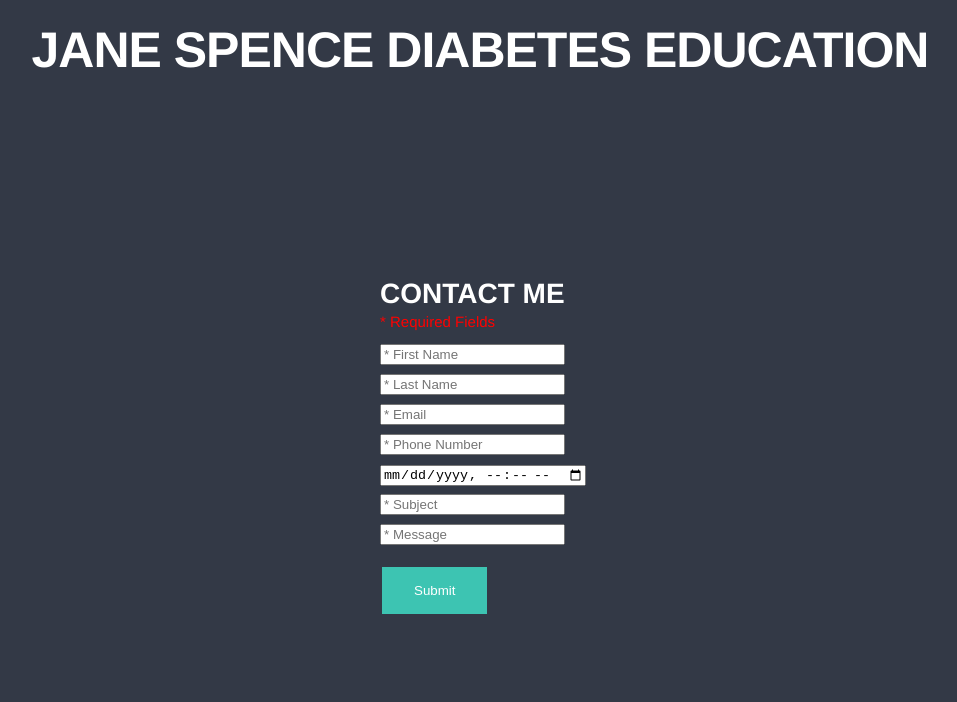
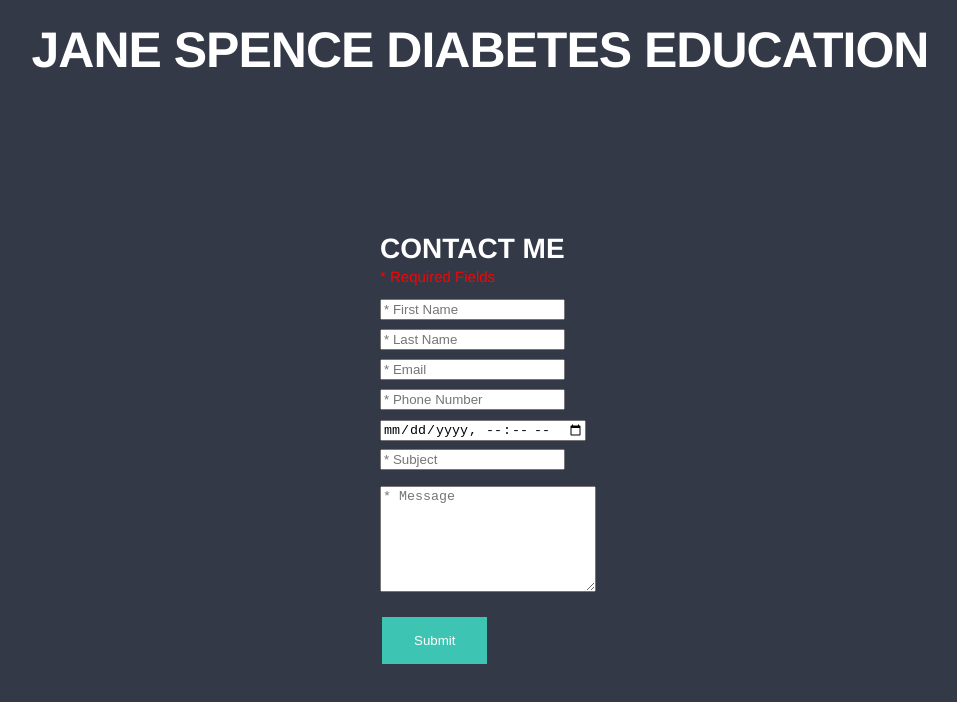
Before and after one commit to jackedwardbeard/01-Jane_Spence, a React (Create React App) app in the folder jane_spence/: page / in a window 1280 px wide. Shown: the top 702 px of the page, without its empty margins (160-1117 px from the left). Built offline with nearby package versions, Linux system fonts and the light colour scheme.

Commit message:
Updated message box to be multi-line, starting in the top-left.

```diff
--- a/jane_spence/src/App.css
+++ b/jane_spence/src/App.css
@@ -74,9 +74,19 @@
   color: white;
   padding: 16px 32px;
   text-decoration: none;
-  margin: 20px 2px;
+  margin: 15px 2px;
   cursor: pointer;
 }
+
+.messageBox {
+
+  height: 100px;
+  width: 210px;
+  margin: 10px 0px;
+  vertical-align: text-top
+
+}
+
 
 @keyframes App-logo-spin {
   from {
--- a/jane_spence/src/App.js
+++ b/jane_spence/src/App.js
@@ -23,7 +23,7 @@ class App extends Component{
 			  <input name="phone" type="number" placeholder="* Phone Number"/>
 			  <input name="date" type="datetime-local"/>
 			  <input name="subject" type="text" placeholder="* Subject"/>
-        <input name="message" type="text" placeholder="* Message"/>
+        <textarea className="messageBox" name="message" type="text" placeholder="* Message"/>
 			  <input className="submit" name="submit" type="submit"/>
 			  </form>
         </div>
```
Also changed, not shown: 1 other file (tests, documents, lock files or other folders).
